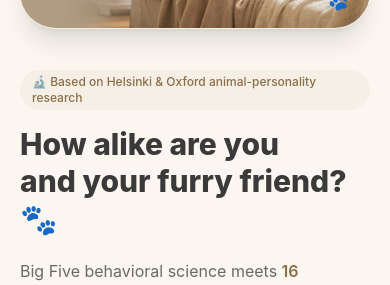
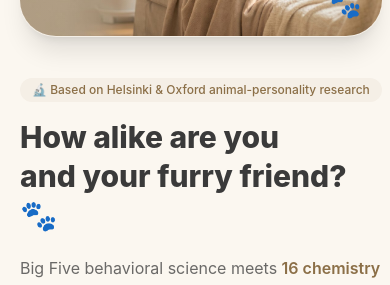
Before and after one commit to ggf922/pawtype16, a Next.js app: page /en in a window 390 px wide. Shown: the part 332-617 px from the top of the page. Built offline with nearby package versions, Linux system fonts and the light colour scheme; no server answers.

Commit message:
style: improve hero heading line-height and word-break for Korean text

```diff
--- a/app/[locale]/page.tsx
+++ b/app/[locale]/page.tsx
@@ -47,10 +47,11 @@ export default function HomePage({ params }: { params: { locale: string } }) {
       <section className="relative">
         <div className="mx-auto max-w-6xl px-5 pt-10 md:pt-20 pb-14 md:pb-24 grid md:grid-cols-2 gap-10 md:gap-14 items-center">
           <div className="order-2 md:order-1 animate-fade-in">
-            <span className="inline-flex items-center gap-1 rounded-full bg-beige text-cocoa text-xs font-medium px-3 py-1">
+            <span className="inline-flex items-center gap-1 rounded-full bg-beige text-cocoa text-xs font-medium px-3 py-1 whitespace-nowrap">
               {t(locale, "hero_badge")}
             </span>
-            <h1 className="mt-4 text-3xl md:text-5xl font-extrabold leading-tight text-charcoal">
+            <h1 className="mt-4 text-3xl md:text-5xl font-extrabold leading-[1.3] md:leading-[1.2] text-charcoal break-keep">
+
               {t(locale, "hero_title_1")}
               <br />
               {t(locale, "hero_title_2")} <span className="inline-block">🐾</span>
```
